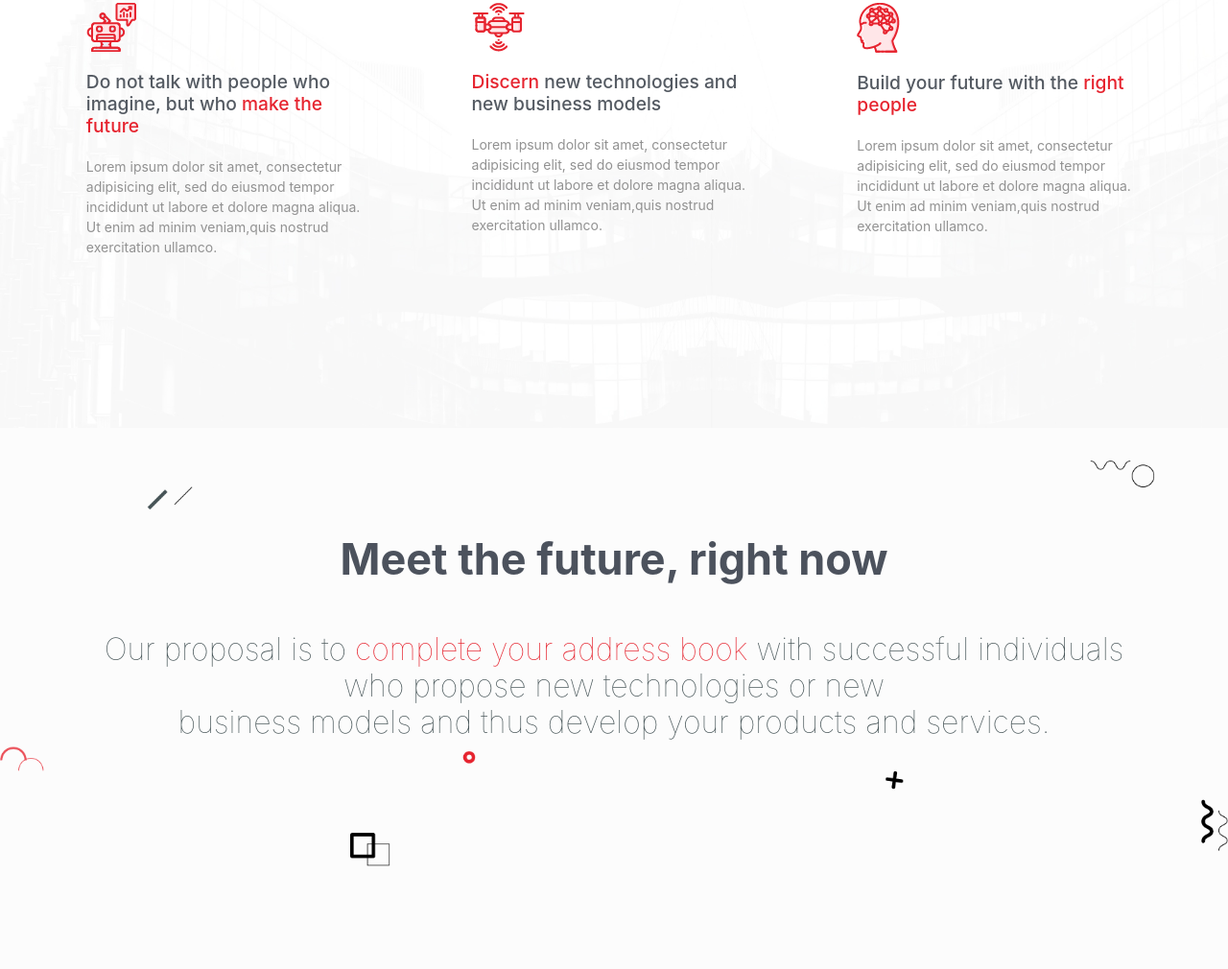
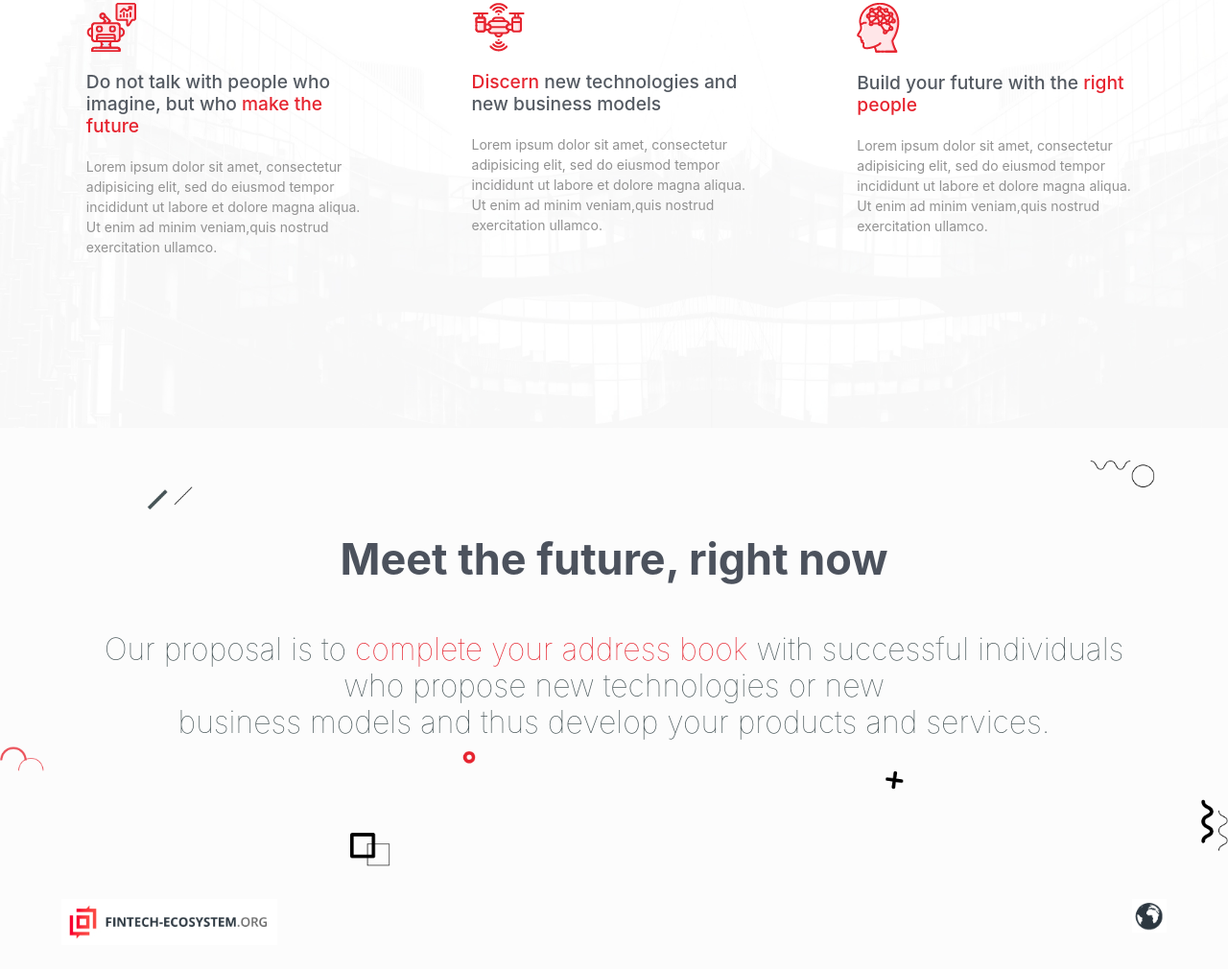
Before and after one commit to andryravalimanana/fintech, a plain HTML site: page index.html in a window 1280 px wide. Shown: the part 1037-2047 px from the top of the page at 96% size. Drawn offline with nearby package versions, Linux system fonts and the light colour scheme; files whose address does not match are found by name.

Commit message:
Andry | #Fintech | Add footer

```diff
--- a/index.html
+++ b/index.html
@@ -5,6 +5,7 @@
 	<link rel="stylesheet" href="https://stackpath.bootstrapcdn.com/bootstrap/4.1.3/css/bootstrap.min.css" integrity="sha384-MCw98/SFnGE8fJT3GXwEOngsV7Zt27NXFoaoApmYm81iuXoPkFOJwJ8ERdknLPMO" crossorigin="anonymous">
 	<link rel="stylesheet" type="text/css" href="assets/css/corporate.css">
 	<link rel="stylesheet" type="text/css" href="assets/css/fintech.css">
+	<link rel="stylesheet" href="https://use.fontawesome.com/releases/v5.2.0/css/all.css" integrity="sha384-hWVjflwFxL6sNzntih27bfxkr27PmbbK/iSvJ+a4+0owXq79v+lsFkW54bOGbiDQ" crossorigin="anonymous">
 </head>
 <body>
 	<div class="main-container">
@@ -113,5 +114,15 @@
 			</div>
 		</div>
 	</div>
+
+	<!-- FOOTER -->
+	<div class="footer-fin" style="backgroud: #FFFFFF">
+		<div class="pull-left mb-2">
+			<img src="assets/img/fintech-logo.png" alt="">
+		</div>
+		<div class="pull-right mb-2">
+			<img src="assets/img/fintech-lg.png" alt="">
+		</div>
+	</div>
 </body>
 </html>
```
